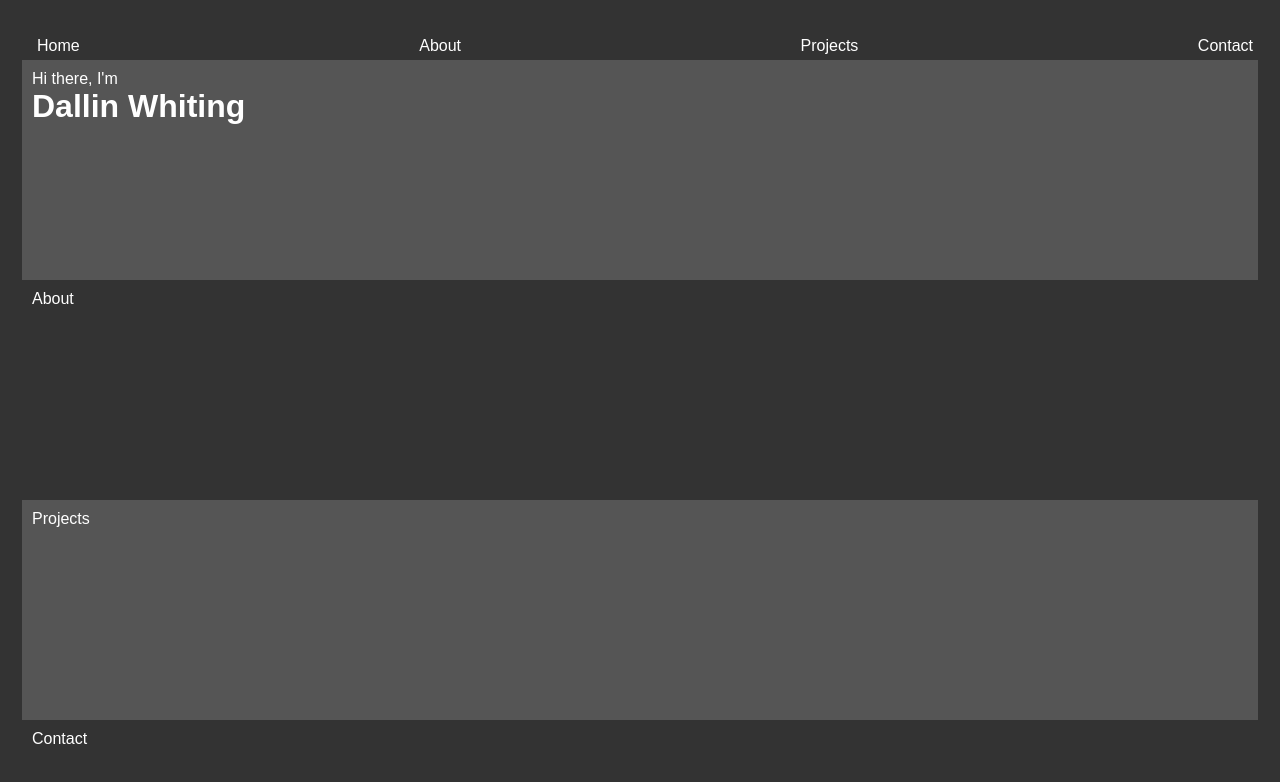
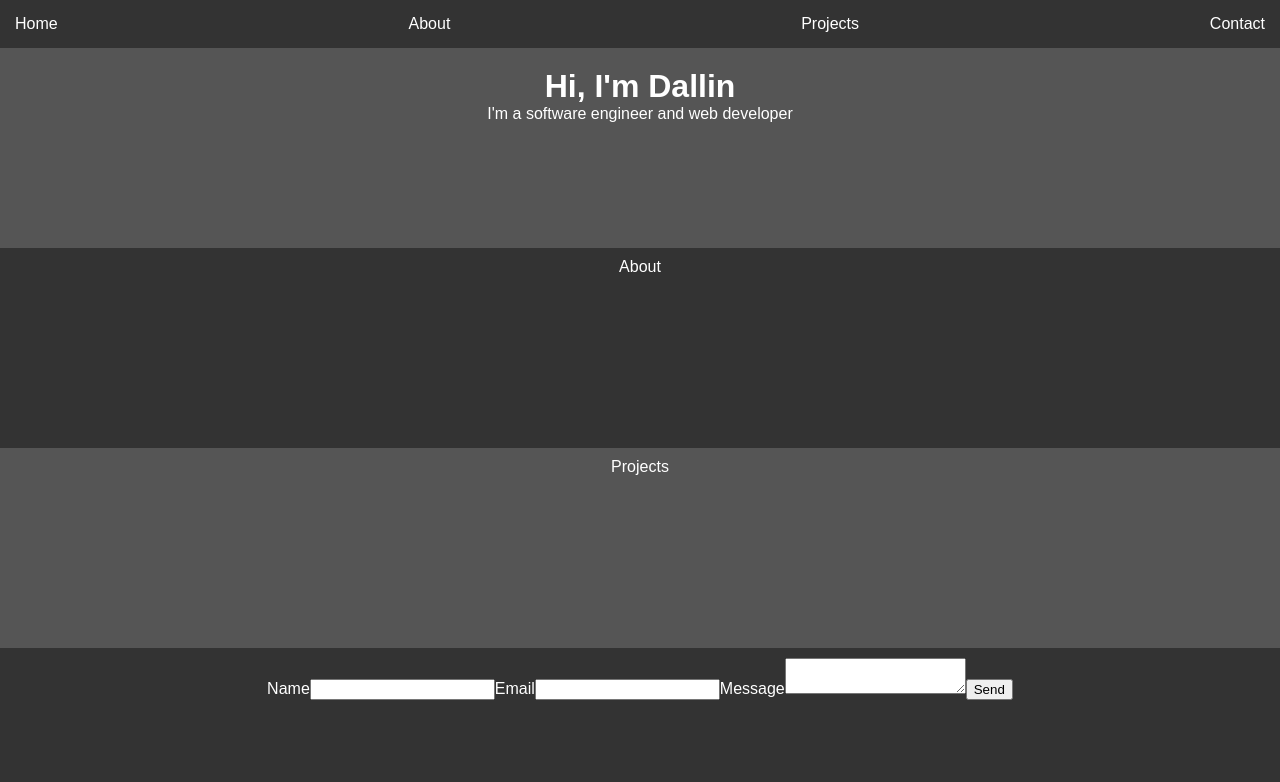
Before and after one commit to dkwhiting/personal-portfolio, a React (Vite) app: page / in a window 1280 px wide. Shown: the top 782 px of the page. Built offline with nearby package versions, Linux system fonts and the light colour scheme.

Commit message:
Integrated EmailJS

```diff
--- a/package.json
+++ b/package.json
@@ -9,7 +9,10 @@
     "preview": "vite preview"
   },
   "dependencies": {
+    "@emailjs/browser": "^3.10.0",
+    "@emotion/react": "^11.10.6",
     "react": "^18.2.0",
+    "react-awesome-reveal": "^4.2.3",
     "react-dom": "^18.2.0"
   },
   "devDependencies": {
--- a/src/App.css
+++ b/src/App.css
@@ -1,8 +1,6 @@
 #root {
   width: 100%;
-  max-width: 1280px;
   margin: 0 auto;
-  padding: 2rem;
   display: flex;
   flex-direction: column;
   align-items: center;
@@ -20,7 +18,7 @@
   width: 100%;
   display: flex;
   justify-content: space-between;
-  padding: 5px;
+  padding: 15px;
   z-index: 999;
 }
 
@@ -41,5 +39,8 @@ a:hover {
 .section {
   height: 200px;
   width: 100%;
-  padding: 10px;
+  padding: 10px 30px;
+  display: flex;
+  flex-direction: column;
+  align-items: center;
 }
--- a/src/App.jsx
+++ b/src/App.jsx
@@ -2,6 +2,7 @@ import './App.css'
 import Header from './Header'
 import Sections from './Sections/Sections'
 import Footer from './Footer'
+import { Fade } from 'react-awesome-reveal'
 
 
 function App() {
@@ -9,8 +10,18 @@ function App() {
 
   return (
     <div className="App">
-      <Header />
-      <Sections />
+      <Fade
+        direction={"down"}
+        triggerOnce={true}
+      >
+        <Header />
+      </Fade>
+      <Fade direction={"up"}
+        triggerOnce={true}
+      >
+        <Sections />
+      </Fade>
+
       <Footer />
     </div>
   )
--- a/src/HeaderLink.jsx
+++ b/src/HeaderLink.jsx
@@ -4,7 +4,6 @@ const HeaderLink = ({ title }) => {
   const [isActive, setIsActive] = useState(false)
 
   const handleClick = () => {
-
     console.dir(element)
     element.scrollIntoView({ behavior: 'smooth' })
   }
--- a/src/Sections/Contact.jsx
+++ b/src/Sections/Contact.jsx
@@ -1,9 +1,31 @@
-import React from 'react'
+import React, { useRef } from 'react'
+import emailjs from '@emailjs/browser';
 
 const Contact = () => {
+  const form = useRef();
+
+  const sendEmail = (e) => {
+    e.preventDefault();
+
+    emailjs.sendForm('service_yqgecly', 'template_hn3a4bc', form.current, 'FfZuNODeZi9Im9Vbp')
+      .then((result) => {
+        console.log(result.text);
+      }, (error) => {
+        console.log(error.text);
+      });
+  };
+
   return (
     <div id="contact">
-      Contact
+      <form ref={form} onSubmit={sendEmail}>
+        <label>Name</label>
+        <input type="text" name="user_name" />
+        <label>Email</label>
+        <input type="email" name="user_email" />
+        <label>Message</label>
+        <textarea name="message" />
+        <input type="submit" value="Send" />
+      </form>
     </div>
   )
 }
--- a/src/Sections/Home.jsx
+++ b/src/Sections/Home.jsx
@@ -2,9 +2,10 @@ import React from 'react'
 
 const Home = () => {
   return (
-    <div id="home">
-      <p className="greeting">Hi there, I'm</p>
-      <h1 className="name">Dallin Whiting</h1>
+    <div id="home" className="section">
+      <h1 className="greeting">Hi, I'm Dallin</h1>
+      <p className="about">I'm a software engineer and web developer</p>
+
     </div>
   )
 }
--- a/src/index.css
+++ b/src/index.css
@@ -1,3 +1,7 @@
+* {
+  box-sizing: border-box;
+}
+
 a,
 a:hover {
   text-decoration: none;
```
Also changed, not shown: 1 other file (tests, documents, lock files or other folders).
